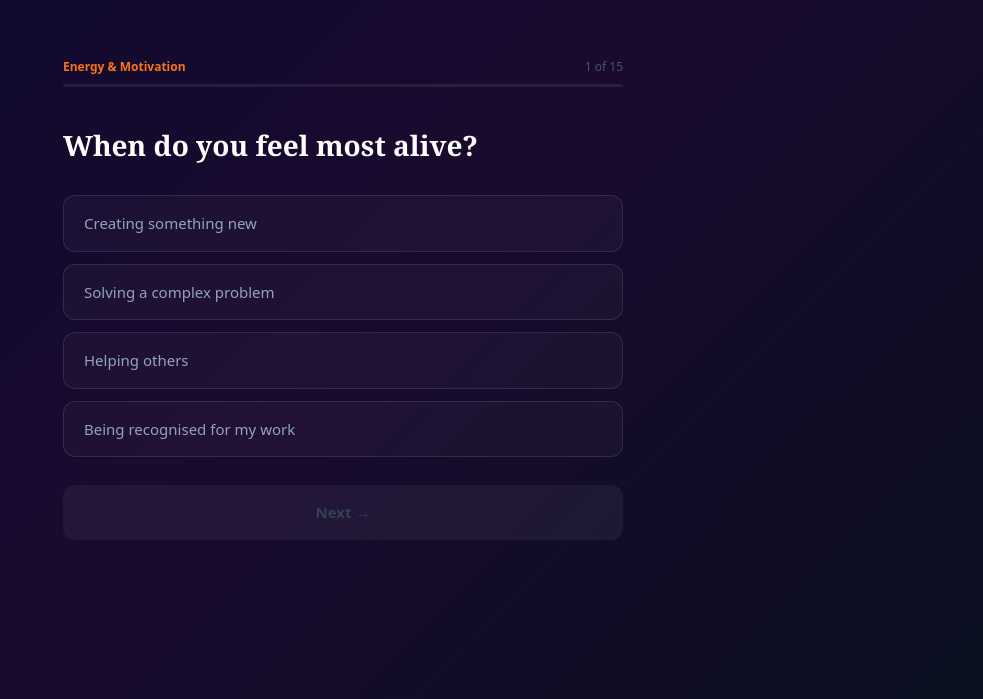
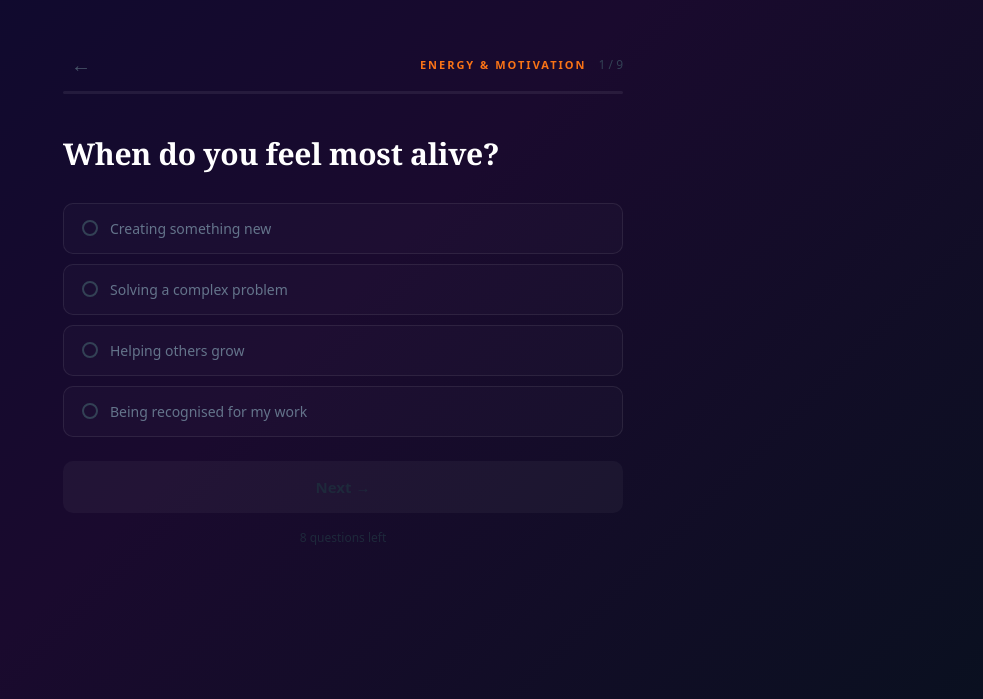
Before and after one commit to wefluidmedia-prog/Lifeblueprint, a Next.js app: page /quiz in a window 1280 px wide. Shown: the part 101-800 px from the top of the page, without its empty margins (297-1280 px from the left). Built offline with nearby package versions, Linux system fonts and the light colour scheme.

Commit message:
Quiz shortened

```diff
--- a/app/quiz/page.tsx
+++ b/app/quiz/page.tsx
@@ -10,7 +10,7 @@ const QUESTIONS = [
     options: [
       { label: "Creating something new", value: "a" },
       { label: "Solving a complex problem", value: "b" },
-      { label: "Helping others", value: "c" },
+      { label: "Helping others grow", value: "c" },
       { label: "Being recognised for my work", value: "d" },
     ]
   },
@@ -38,17 +38,6 @@ const QUESTIONS = [
   },
   {
     id: 4,
-    theme: "Social Dynamics",
-    question: "In group settings, you're usually the one who…",
-    options: [
-      { label: "Leads the conversation", value: "a" },
-      { label: "Observes quietly", value: "b" },
-      { label: "Keeps the peace", value: "c" },
-      { label: "Challenges ideas", value: "d" },
-    ]
-  },
-  {
-    id: 5,
     theme: "Stress Response",
     question: "When overwhelmed, you…",
     options: [
@@ -59,18 +48,7 @@ const QUESTIONS = [
     ]
   },
   {
-    id: 6,
-    theme: "Values",
-    question: "What bothers you most about your current life?",
-    options: [
-      { label: "Wasting my potential", value: "a" },
-      { label: "Not being financially stable", value: "b" },
-      { label: "Feeling disconnected from loved ones", value: "c" },
-      { label: "Lack of recognition", value: "d" },
-    ]
-  },
-  {
-    id: 7,
+    id: 5,
     theme: "Future Vision",
     question: "In 5 years, you see yourself…",
     options: [
@@ -81,7 +59,7 @@ const QUESTIONS = [
     ]
   },
   {
-    id: 8,
+    id: 6,
     theme: "Failure Framing",
     question: "When you fail, your first thought is…",
     options: [
@@ -92,18 +70,7 @@ const QUESTIONS = [
     ]
   },
   {
-    id: 9,
-    theme: "Time Perception",
-    question: "You spend most of your mental energy on…",
-    options: [
-      { label: "Regretting the past", value: "a" },
-      { label: "Worrying about the future", value: "b" },
-      { label: "Being present", value: "c" },
-      { label: "Planning the next move", value: "d" },
-    ]
-  },
-  {
-    id: 10,
+    id: 7,
     theme: "Cultural Expectations",
     question: "Growing up, you were told success means…",
     options: [
@@ -114,40 +81,7 @@ const QUESTIONS = [
     ]
   },
   {
-    id: 11,
-    theme: "Risk Tolerance",
-    question: "If you had ₹10 lakhs today, you'd…",
-    options: [
-      { label: "Invest in a business idea", value: "a" },
-      { label: "Save for stability", value: "b" },
-      { label: "Travel and explore", value: "c" },
-      { label: "Upskill or educate myself", value: "d" },
-    ]
-  },
-  {
-    id: 12,
-    theme: "Emotional Awareness",
-    question: "How often do you pause to understand what you're truly feeling?",
-    options: [
-      { label: "Rarely — I just push through", value: "a" },
-      { label: "Sometimes, when things get heavy", value: "b" },
-      { label: "Often — I journal or reflect", value: "c" },
-      { label: "Always — I'm very self-aware", value: "d" },
-    ]
-  },
-  {
-    id: 13,
-    theme: "Social Validation",
-    question: "How much does others' approval affect your decisions?",
-    options: [
-      { label: "A lot — I need validation", value: "a" },
-      { label: "Somewhat — key people matter", value: "b" },
-      { label: "A little — I prefer my own judgment", value: "c" },
-      { label: "Not at all — I trust myself fully", value: "d" },
-    ]
-  },
-  {
-    id: 14,
+    id: 8,
     theme: "Purpose Clarity",
     question: "Where are you on your life purpose right now?",
     options: [
@@ -158,7 +92,7 @@ const QUESTIONS = [
     ]
   },
   {
-    id: 15,
+    id: 9,
     theme: "Action vs Overthinking",
     question: "When you have a new idea, you…",
     options: [
@@ -178,24 +112,29 @@ export default function Quiz() {
 
   const question = QUESTIONS[current]
   const progress = ((current) / QUESTIONS.length) * 100
+  const isLast = current + 1 === QUESTIONS.length
 
-  const handleSelect = (value: string) => {
-    setSelected(value)
-  }
+  const handleSelect = (value: string) => setSelected(value)
 
   const handleNext = () => {
     if (!selected) return
-
     const newAnswers = { ...answers, [question.id]: selected }
     setAnswers(newAnswers)
     setSelected(null)
-
-    if (current + 1 === QUESTIONS.length) {
-      // Store answers and go to results
+    if (isLast) {
       localStorage.setItem('mindmarg_answers', JSON.stringify(newAnswers))
       router.push('/results')
     } else {
       setCurrent(current + 1)
+    }
+  }
+
+  const handleBack = () => {
+    if (current === 0) {
+      router.push('/')
+    } else {
+      setCurrent(current - 1)
+      setSelected(answers[QUESTIONS[current - 1].id] || null)
     }
   }
 
@@ -212,25 +151,60 @@ export default function Quiz() {
       color: 'white',
     }}>
 
-      {/* Progress Bar */}
-      <div style={{ width: '100%', maxWidth: '560px', marginBottom: '40px' }}>
+      <div style={{ width: '100%', maxWidth: '560px' }}>
+
+        {/* Top Row: Back + Progress label */}
         <div style={{
           display: 'flex',
+          alignItems: 'center',
           justifyContent: 'space-between',
-          marginBottom: '8px',
-          fontSize: '12px',
+          marginBottom: '12px',
+        }}>
+          {/* Back Button */}
+          <button
+            onClick={handleBack}
+            style={{
+              background: 'none',
+              border: 'none',
               color: '#475569',
+              cursor: 'pointer',
+              fontSize: '20px',
+              padding: '4px 8px',
+              borderRadius: '6px',
+              lineHeight: 1,
+              transition: 'color 0.2s',
+            }}
+            onMouseEnter={e => (e.currentTarget.style.color = '#f97316')}
+            onMouseLeave={e => (e.currentTarget.style.color = '#475569')}
+            title="Go back"
+          >
+            ←
+          </button>
+
+          {/* Theme + Counter */}
+          <div style={{ display: 'flex', alignItems: 'center', gap: '12px' }}>
+            <span style={{
+              fontSize: '11px',
+              letterSpacing: '2px',
+              color: '#f97316',
+              textTransform: 'uppercase',
+              fontWeight: 600,
             }}>
-          <span style={{ color: '#f97316', fontWeight: 600 }}>
               {question.theme}
             </span>
-          <span>{current + 1} of {QUESTIONS.length}</span>
+            <span style={{ fontSize: '12px', color: '#334155' }}>
+              {current + 1} / {QUESTIONS.length}
+            </span>
           </div>
+        </div>
+
+        {/* Progress Bar */}
         <div style={{
           height: '3px',
-          background: 'rgba(255,255,255,0.08)',
+          background: 'rgba(255,255,255,0.07)',
           borderRadius: '999px',
           overflow: 'hidden',
+          marginBottom: '40px',
         }}>
           <div style={{
             height: '100%',
@@ -240,46 +214,63 @@ export default function Quiz() {
             transition: 'width 0.4s ease',
           }} />
         </div>
-      </div>
 
-      {/* Question */}
-      <div style={{ width: '100%', maxWidth: '560px' }}>
+        {/* Question — large, bright, Georgia serif */}
         <h2 style={{
-          fontSize: 'clamp(20px, 4vw, 28px)',
+          fontSize: 'clamp(22px, 4vw, 30px)',
           fontWeight: '700',
-          marginBottom: '32px',
-          lineHeight: '1.3',
+          marginBottom: '28px',
+          lineHeight: '1.35',
           fontFamily: 'Georgia, serif',
+          color: '#ffffff',
+          letterSpacing: '-0.3px',
         }}>
           {question.question}
         </h2>
 
-        {/* Options */}
-        <div style={{ display: 'flex', flexDirection: 'column', gap: '12px' }}>
-          {question.options.map((option) => (
+        {/* Options — visually distinct from question */}
+        <div style={{ display: 'flex', flexDirection: 'column', gap: '10px' }}>
+          {question.options.map((option) => {
+            const isSelected = selected === option.value
+            return (
               <button
                 key={option.value}
                 onClick={() => handleSelect(option.value)}
                 style={{
-                padding: '16px 20px',
-                borderRadius: '12px',
-                border: `1.5px solid ${selected === option.value
+                  padding: '14px 18px',
+                  borderRadius: '10px',
+                  border: `1.5px solid ${isSelected
                     ? '#f97316'
-                  : 'rgba(255,255,255,0.1)'}`,
-                background: selected === option.value
+                    : 'rgba(255,255,255,0.08)'}`,
+                  background: isSelected
                     ? 'rgba(249,115,22,0.12)'
-                  : 'rgba(255,255,255,0.03)',
-                color: selected === option.value ? '#fff' : '#94a3b8',
-                fontSize: '15px',
+                    : 'rgba(255,255,255,0.02)',
+                  color: isSelected ? '#ffffff' : '#64748b',
+                  fontSize: '14px',
                   textAlign: 'left',
                   cursor: 'pointer',
-                transition: 'all 0.2s',
+                  transition: 'all 0.15s',
                   fontFamily: 'system-ui, sans-serif',
+                  fontWeight: isSelected ? '600' : '400',
+                  display: 'flex',
+                  alignItems: 'center',
+                  gap: '12px',
                 }}
               >
+                {/* Option dot indicator */}
+                <span style={{
+                  width: '16px',
+                  height: '16px',
+                  borderRadius: '50%',
+                  border: `2px solid ${isSelected ? '#f97316' : '#334155'}`,
+                  background: isSelected ? '#f97316' : 'transparent',
+                  flexShrink: 0,
+                  transition: 'all 0.15s',
+                }} />
                 {option.label}
               </button>
-          ))}
+            )
+          })}
         </div>
 
         {/* Next Button */}
@@ -287,12 +278,12 @@ export default function Quiz() {
           onClick={handleNext}
           disabled={!selected}
           style={{
-            marginTop: '28px',
+            marginTop: '24px',
             width: '100%',
-            padding: '16px',
-            borderRadius: '12px',
-            background: selected ? '#f97316' : 'rgba(255,255,255,0.05)',
-            color: selected ? 'white' : '#334155',
+            padding: '15px',
+            borderRadius: '10px',
+            background: selected ? '#f97316' : 'rgba(255,255,255,0.04)',
+            color: selected ? 'white' : '#1e293b',
             fontWeight: '700',
             fontSize: '15px',
             border: 'none',
@@ -301,8 +292,21 @@ export default function Quiz() {
             fontFamily: 'system-ui, sans-serif',
           }}
         >
-          {current + 1 === QUESTIONS.length ? 'See My Blueprint →' : 'Next →'}
+          {isLast ? 'See My Blueprint →' : 'Next →'}
         </button>
+
+        {/* Bottom hint */}
+        <p style={{
+          textAlign: 'center',
+          marginTop: '16px',
+          color: '#1e293b',
+          fontSize: '12px',
+        }}>
+          {9 - current - 1 > 0
+            ? `${9 - current - 1} questions left`
+            : 'Last question'}
+        </p>
+
       </div>
     </main>
   )
```
Lines whose indentation alone changed are shown as unchanged.
